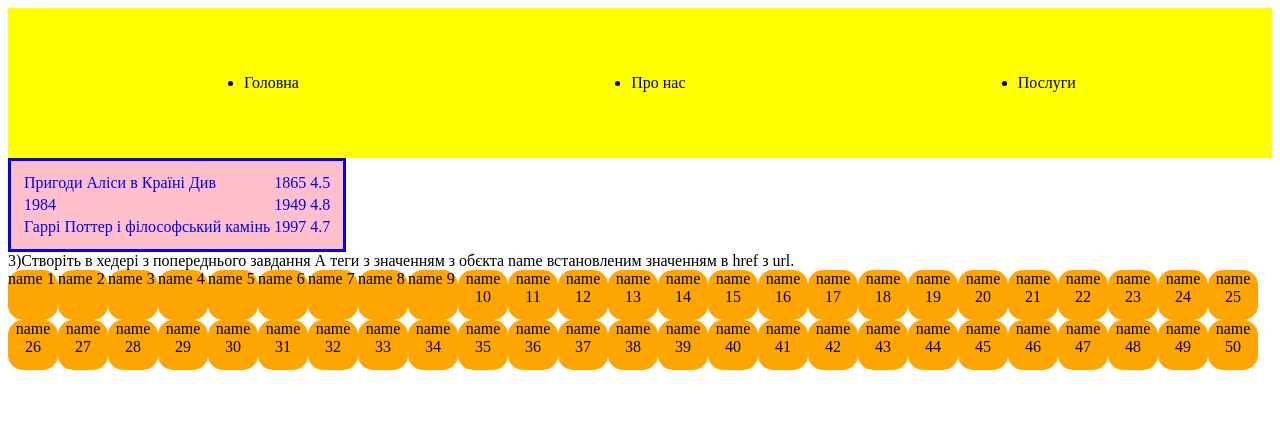
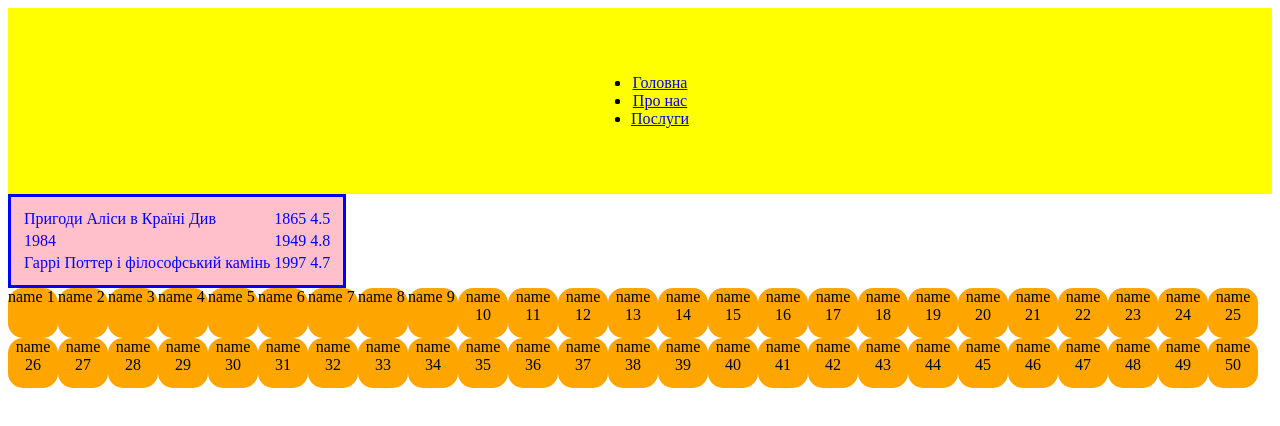
Before and after one commit to Alex36936/FE-PRO-JS-290124, a plain HTML site: page 08(JS)/main HW/index.html in a window 1280 px wide. Drawn offline with Linux system fonts and the light colour scheme.

Commit message:
Last changed HW 08(js)

```diff
--- a/08(JS)/main HW/index.html
+++ b/08(JS)/main HW/index.html
@@ -39,8 +39,8 @@ const menuData = [
 // Додайте ще пункти меню за потреби
 ]; -->
 
-3)Створіть в хедері з попереднього завдання А теги з значенням
- з обєкта name встановленим значенням в href з url.
+<!-- 3)Створіть в хедері з попереднього завдання А теги з значенням
+ з обєкта name встановленим значенням в href з url. -->
 
 
  <div class="block"></div>
--- a/08(JS)/main HW/main.js
+++ b/08(JS)/main HW/main.js
@@ -52,14 +52,16 @@ for (let books of booksArray) {
         { name: 'Послуги', url: '/services' }];
 
     let parent = document.querySelector('#header');
+    let ul = document.createElement('ul');
     for (let elem of menuData) {
-        let ul = document.createElement('ul');
+        // let ul = document.createElement('ul');
         let li = document.createElement('li');
-        li.textContent = elem.name;
+        // li.textContent = elem.name;
+        li.innerHTML = `<li><a href='${elem.url}'>${elem.name}</a></li>`;
         ul.appendChild(li);
+    }
+        parent.appendChild(ul);
 
-        parent.appendChild(ul);
-    }
 
     parent.setAttribute('style', 'background-color:yellow');
     parent.style.padding = '50px';
```
